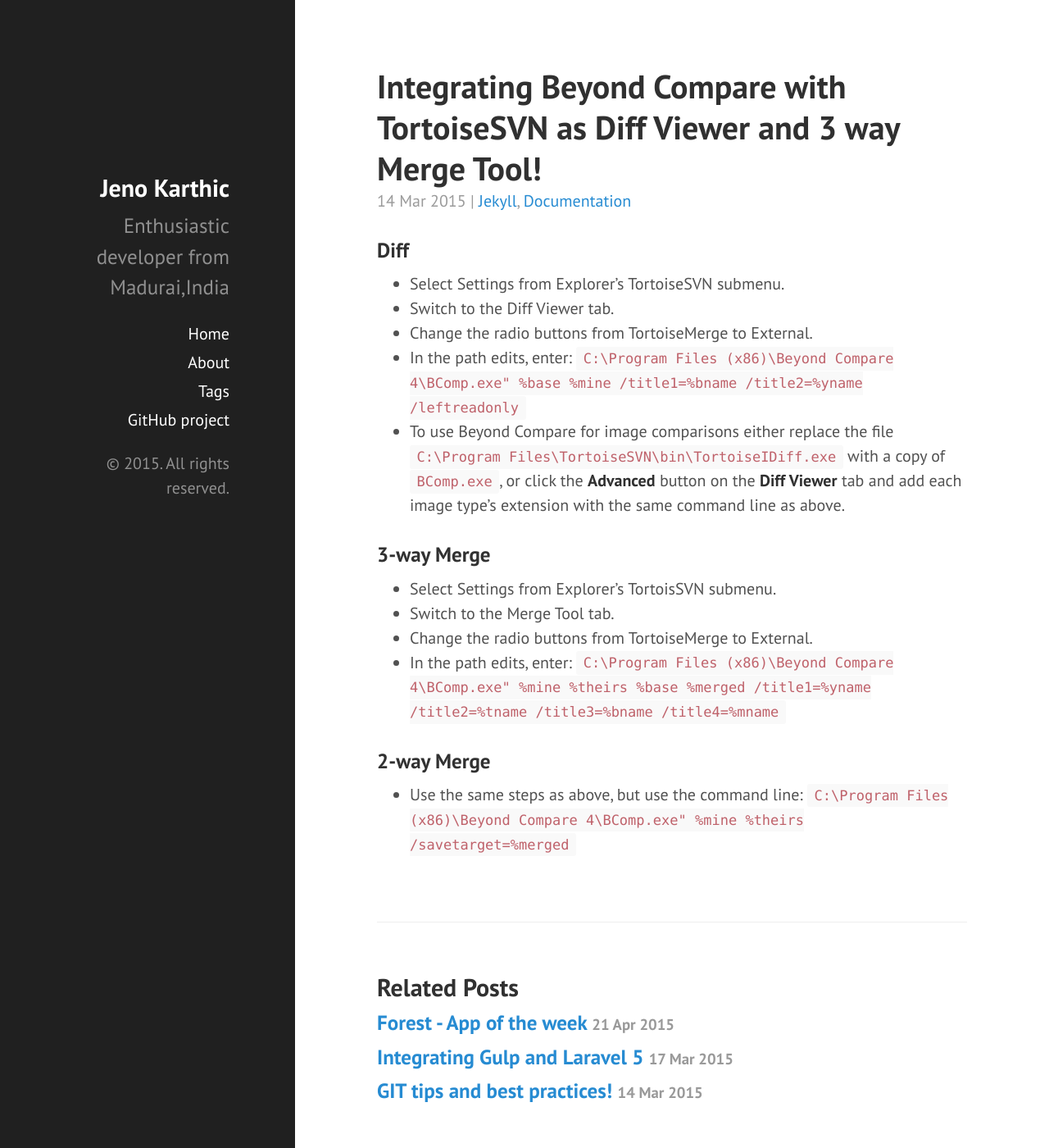
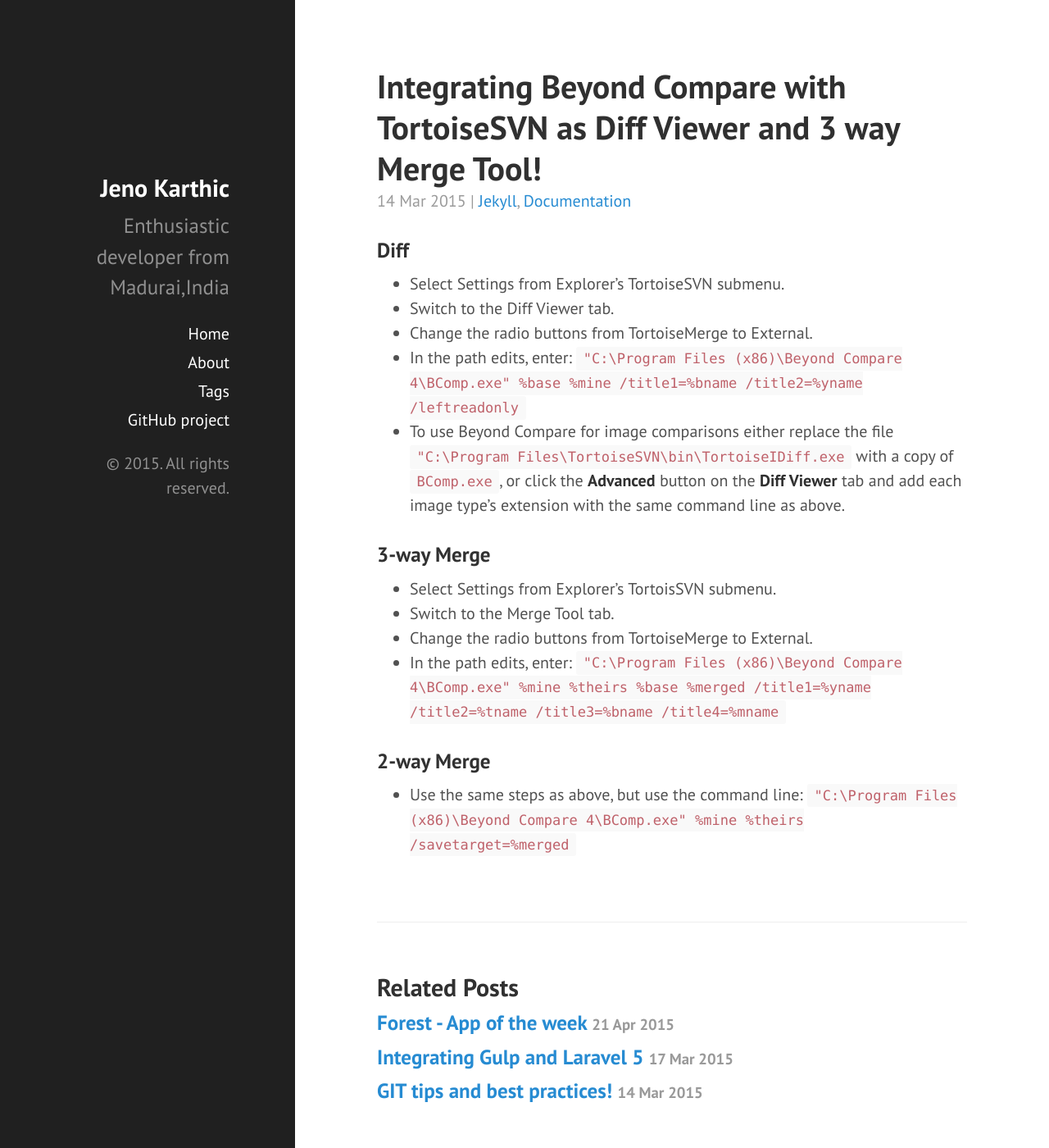
Before and after one commit to jenokarthic/jenokarthic.github.io, a Jekyll site: the page built from _posts/2015-3-14-Integrating-beyond-compare-TORTOISESVN.md, in a window 1280 px wide and 1400 px high. Shown: the whole window at 82% size. Built offline with Jekyll 4.4.1, drawn with Linux system fonts in a browser that asks for light colours; Markdown is read by kramdown in place of the engine named in the settings; comment, search, counter and statistics services are not loaded.

```diff
--- a/_posts/2015-3-14-Integrating-beyond-compare-TORTOISESVN.md
+++ b/_posts/2015-3-14-Integrating-beyond-compare-TORTOISESVN.md
@@ -10,16 +10,16 @@ tags: [jekyll, documentation]
 * Switch to the Diff Viewer tab.
 * Change the radio buttons from TortoiseMerge to External.
 * In the path edits, enter:
-`C:\Program Files (x86)\Beyond Compare 4\BComp.exe" %base %mine /title1=%bname /title2=%yname /leftreadonly`
-* To use Beyond Compare for image comparisons either replace the file `C:\Program Files\TortoiseSVN\bin\TortoiseIDiff.exe` with a copy of `BComp.exe`, or click the **Advanced** button on the **Diff Viewer** tab and add each image type's extension with the same command line as above.
+`"C:\Program Files (x86)\Beyond Compare 4\BComp.exe" %base %mine /title1=%bname /title2=%yname /leftreadonly`
+* To use Beyond Compare for image comparisons either replace the file `"C:\Program Files\TortoiseSVN\bin\TortoiseIDiff.exe` with a copy of `BComp.exe`, or click the **Advanced** button on the **Diff Viewer** tab and add each image type's extension with the same command line as above.
 
 ###3-way Merge
 * Select Settings from Explorer's TortoisSVN submenu.
 * Switch to the Merge Tool tab.
 * Change the radio buttons from TortoiseMerge to External.
 * In the path edits, enter:
-`C:\Program Files (x86)\Beyond Compare 4\BComp.exe" %mine %theirs %base %merged /title1=%yname /title2=%tname /title3=%bname /title4=%mname`
+`"C:\Program Files (x86)\Beyond Compare 4\BComp.exe" %mine %theirs %base %merged /title1=%yname /title2=%tname /title3=%bname /title4=%mname`
 
 ###2-way Merge
 * Use the same steps as above, but use the command line:
-`C:\Program Files (x86)\Beyond Compare 4\BComp.exe" %mine %theirs /savetarget=%merged`
+`"C:\Program Files (x86)\Beyond Compare 4\BComp.exe" %mine %theirs /savetarget=%merged`
```
Also changed, not shown: _posts/2015-3-14-Git-Tips.md (+1 -0 lines).
